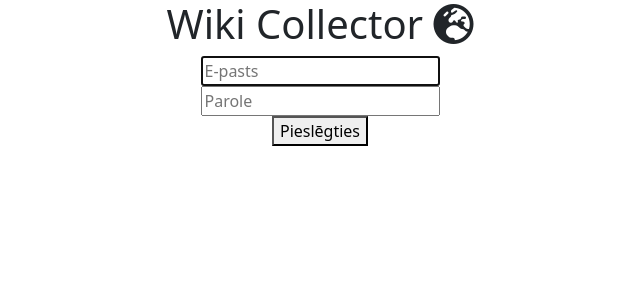
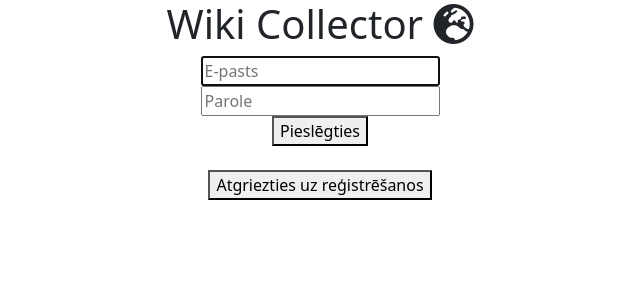
Before and after one commit to Su-Nes/Wikicollector.com, a Flask app: page /gotologin in a window 1280 px wide. Shown: the top 300 px of the page, without its empty margins (320-960 px from the left). Run offline with Flask 2, Linux system fonts and the light colour scheme; some libraries are stand-ins or nearby versions.

Commit message:
Update login.html

```diff
--- a/Wikicollector Files/wikicollector.com/templates/login.html
+++ b/Wikicollector Files/wikicollector.com/templates/login.html
@@ -13,6 +13,10 @@
                 <input autocomplete="off" autofocus="post" name="password" placeholder="Parole" type="password"><br>
                 <button type="submit">Pieslēgties</button>
             </form>
+            <br>
+            <form action="/" method="post" style="text-align: center;">
+                <button type="submit">Atgriezties uz reģistrēšanos</button>
+            </form><br>
         </div>
         <div class="col">
 
```
